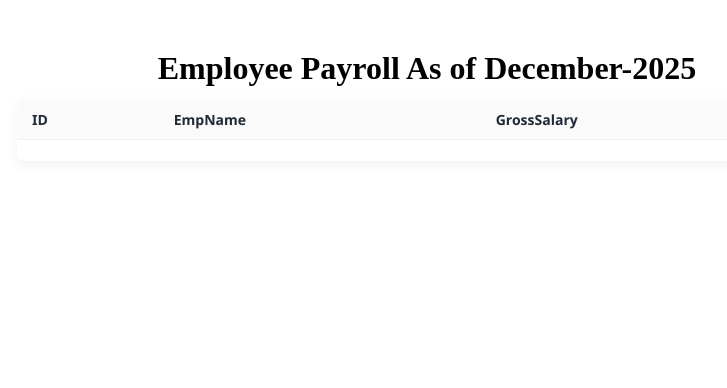
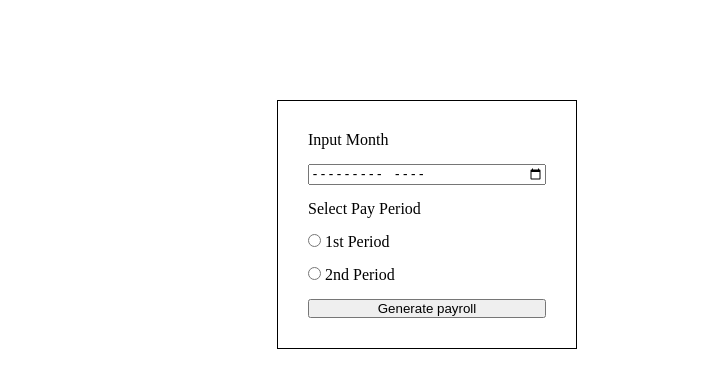
Before and after one commit to W4sp24/Payroll, a PHP site: page /payroll.php in a window 1280 px wide. Shown: the top 388 px of the page, without its empty margins (213-940 px from the left). Run offline with PHP 8.4, Linux system fonts and the light colour scheme; data that the repository does not hold is empty.

Commit message:
Enhance admin and payroll functionality: add employee ID validation, update leave request status, and improve payroll generation form

```diff
--- a/payroll.css
+++ b/payroll.css
@@ -50,3 +50,27 @@ h1 {
                 .employee-payroll-table th,
                 .employee-payroll-table td { padding: 8px; font-size: 13px; }
             }
+
+.form-container {
+    border:1px solid black;
+    width:300px;
+    margin: 100px auto;
+    padding:30px;
+}
+
+.payroll-form{
+    display:flex;
+    flex-direction:column;
+    gap:15px;
+}
+
+.process-btn {
+    display:block;
+    margin:10px auto;
+}
+
+
+.btn{
+    margin:10px auto;
+    width:fit-content;
+}
--- a/payroll.php
+++ b/payroll.php
@@ -8,15 +8,13 @@ $port = '3306';
 $charset = 'utf8mb4';
 $dsn = "mysql:host=$servername;port=$port;dbname=$database;charset=$charset";
 
-
-// 2. PDO Options (These are fine)
 $options = [
     PDO::ATTR_ERRMODE            => PDO::ERRMODE_EXCEPTION,
     PDO::ATTR_DEFAULT_FETCH_MODE => PDO::FETCH_ASSOC,
     PDO::ATTR_EMULATE_PREPARES   => false,
 ];
 
-// 3. ESTABLISH THE PDO CONNECTION ($pdo)
+
 try {
     $pdo = new PDO($dsn, $user, $password, $options);
 } catch (\PDOException $e) {
@@ -24,27 +22,98 @@ try {
     die('Connection Error: ' . $e->getMessage());
 }
 
+$tableName = 'payroll_computation_table';
+// Generate Payroll Logic
+if (isset($_GET['action']) && $_GET['action'] === 'generate') {
 
+    if (!empty($_GET['pay-month']) && !empty($_GET['pay-period'])) {
 
+        $rawDate = $_GET['pay-month'];
 
-$tableName = 'payroll_computation_table';
+        $dateParts = explode('-', $rawDate);
+        $selectedYear = $dateParts[0];
+        $selectedMonth = $dateParts[1];
+        $selectedPeriod = $_GET['pay-period'];
 
-// SQL Query
-$sql = "SELECT employee_id AS ID,employee_name AS EmpName, ROUND(COALESCE(monthly_salary,0)+ COALESCE(total_incentives,0)+ COALESCE(total_paid_leaves,0),2) AS GrossSalary FROM payroll_computation_table;";
-
+        $sql = 'SELECT
+                employee_id AS "Employee ID",
+                employee_name AS "Employee_Name",
+                ROUND(monthly_salary + total_incentives + total_paid_leaves, 2) AS "Gross Salary"
+                FROM payroll_view
+                WHERE Pay_Period = :period
+                AND Pay_Month = :month
+                AND Pay_Year = :year';
 
         $stmt = $pdo->prepare($sql);
 
-// Execute the statement
-$stmt->execute();
 
+        $stmt->execute([
+            'period' => $selectedPeriod,
+            'month'  => $selectedMonth,
+            'year'   => $selectedYear
+        ]);
 
-$results = $stmt->fetchAll();
+        $results = $stmt->fetchAll(PDO::FETCH_ASSOC);
+    } else {
+        $error = "Please select both a month and a period.";
+    }
+}
+//finalize payroll logic
 
-$current_date = date('F-Y');
+if ($_SERVER['REQUEST_METHOD'] === 'POST' && isset($_POST['action']) && $_POST['action'] === 'process') {
 
+    $finalizeYear = $_POST['h_year'];
+    $finalizeMonth = $_POST['h_month'];
+    $finalizePeriod = $_POST['h_period'];
+
+    $payDate = date('Y-m-d');
+
+    try {
+
+        $sqlInsert = "INSERT INTO payroll (EMP_ID, PAY_AMOUNT, PAY_DATE)
+                      SELECT
+                          employee_id,
+                          ROUND(monthly_salary + total_incentives + total_paid_leaves, 2),
+                          :payDateStr
+                      FROM payroll_view
+                      WHERE Pay_Year = :year AND Pay_Month = :month AND Pay_Period = :period";
+        $stmt = $pdo->prepare($sqlInsert);
+        $stmt->execute([
+            'payDateStr' => $payDate,
+            'year' => $finalizeYear,
+            'month' => $finalizeMonth,
+            'period' => $finalizePeriod
+        ]);
+
+        $count = $stmt->rowCount();
+
+        if ($count > 0) {
+            // Success Message
+            echo "<script>
+                    alert('SUCCESS: Payroll processed for $count employees!\\nPay Date recorded as: $payDate');
+                    window.location.href = 'payroll.php';
+                  </script>";
+        } else {
+            // No Data Found Message
+            echo "<script>
+                    alert('No employees found to pay for this period.');
+                    window.history.back();
+                  </script>";
+        }
+
+    } catch (PDOException $e) {
+
+        if ($e->errorInfo[1] == 1062) {
+            echo "<script>
+                    alert('WARNING: Payroll for Date $payDate has already been processed!\\nYou cannot process the same period twice on the same day.');
+                    window.history.back();
+                  </script>";
+        } else {
+            echo "<script>alert('Database Error: " . addslashes($e->getMessage()) . "');</script>";
+        }
+    }
+}
 ?>
-
 <!DOCTYPE html>
 <html>
 <head>
@@ -53,32 +122,55 @@ $current_date = date('F-Y');
 
 </head>
 <body>
-    <h1>Employee Payroll As of <?php echo $current_date; ?> </h1>
+    <!-- add a wrapper and class to the form so CSS can target it -->
+    <div class="form-container">
+        <form class="payroll-form" action='payroll.php' method='GET'>
+            <input type="hidden" name="action" value="generate">
+            <label>Input Month</label>
+            <input type='month' name='pay-month' required/>
+            <p class="form-title">Select Pay Period</p>
+            <label><input type='radio' name='pay-period' value="1" required/> 1st Period</label>
+            <label><input type='radio' name='pay-period' value="2"/> 2nd Period</label>
+            <button type='submit' class="btn-generate">Generate payroll</button>
+        </form>
+    </div>
+    <?php if (!empty($results)): ?>
         <div class="table-wrapper">
             <table class="employee-payroll-table">
                 <thead>
                     <tr>
-                    <?php
-                    if (!empty($results)) {
-                        foreach (array_keys($results[0]) as $columnName) {
-                            echo "<th>" . htmlspecialchars($columnName) . "</th>";
-                        }
-                    }
-                    ?>
+                        <th>Employee ID</th>
+                        <th>Employee Name</th>
+                        <th>Gross Salary</th>
                     </tr>
                 </thead>
                 <tbody>
-                <?php
-                foreach ($results as $row) {
-                    echo "<tr>";
-                    foreach ($row as $cell) {
-                        echo "<td>" . htmlspecialchars($cell) . "</td>";
-                    }
-                    echo "</tr>";
-                }
-                ?>
+                    <?php foreach ($results as $row): ?>
+                        <tr>
+                            <td><?php echo htmlspecialchars($row['Employee ID']); ?></td>
+                            <td><?php echo htmlspecialchars($row['Employee_Name']); ?></td>
+                            <td>$<?php echo number_format($row['Gross Salary'], 2); ?></td>
+                        </tr>
+                    <?php endforeach; ?>
                 </tbody>
             </table>
         </div>
+        <div class='btn'>
+            <form action='payroll.php' method='POST'>
+                <input type="hidden" name="action" value='process'>
+                <input type="hidden" name="h_year" value="<?php echo $selectedYear; ?>">
+                <input type="hidden" name="h_month" value="<?php echo $selectedMonth; ?>">
+                <input type="hidden" name="h_period" value="<?php echo $selectedPeriod; ?>">
+                <button>Process</button>
+            </form>
+
+        <div>
+    <?php elseif (isset($_GET['action'])): ?>
+        <div style="text-align:center; color: red;">
+            <p>No records found for this period.</p>
+        </div>
+    <?php endif; ?>
+
+
 </body>
 </html>
```
Also changed, not shown: admin.php (+42 -6 lines). Lines whose indentation alone changed are shown as unchanged.
